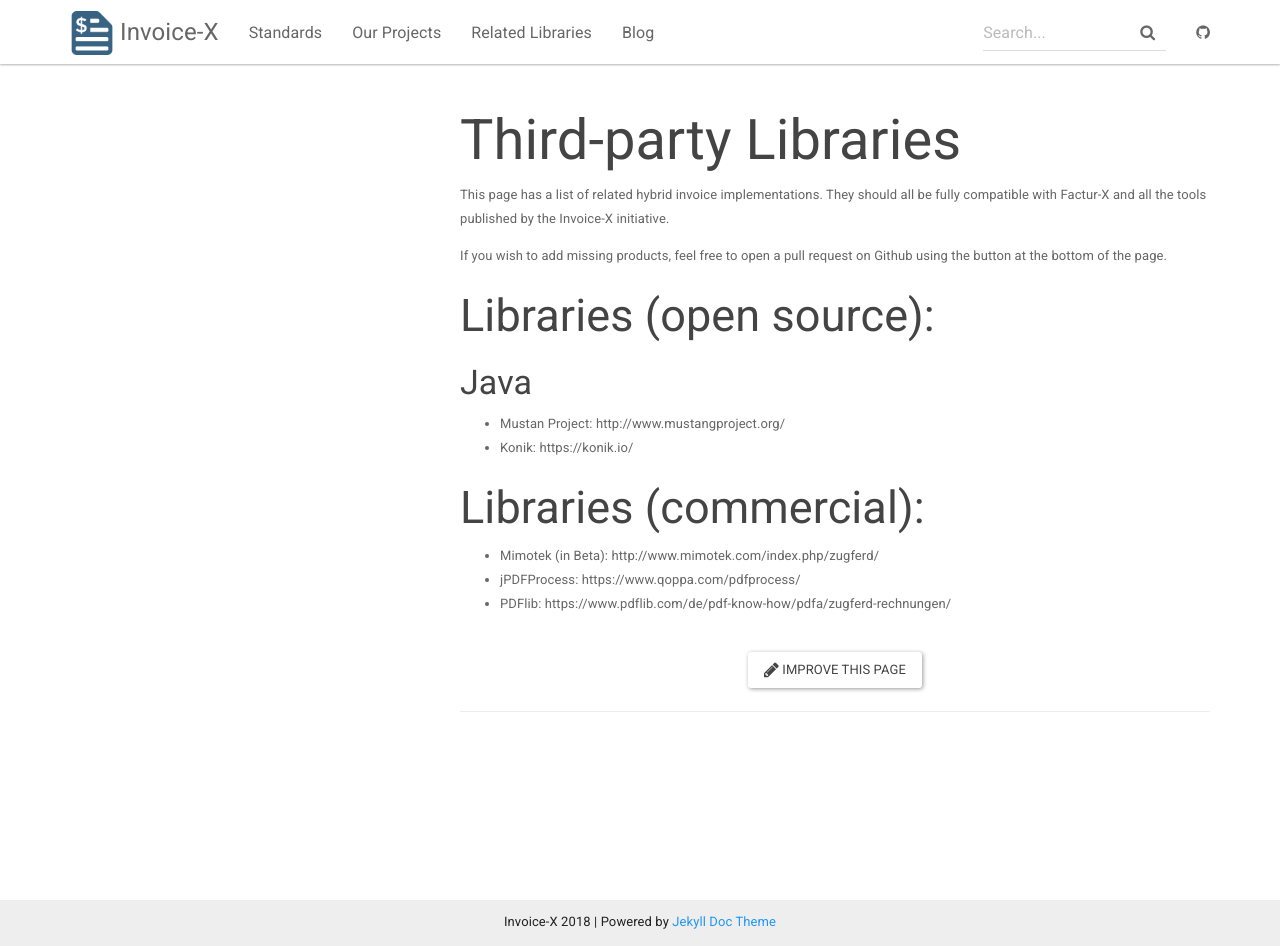
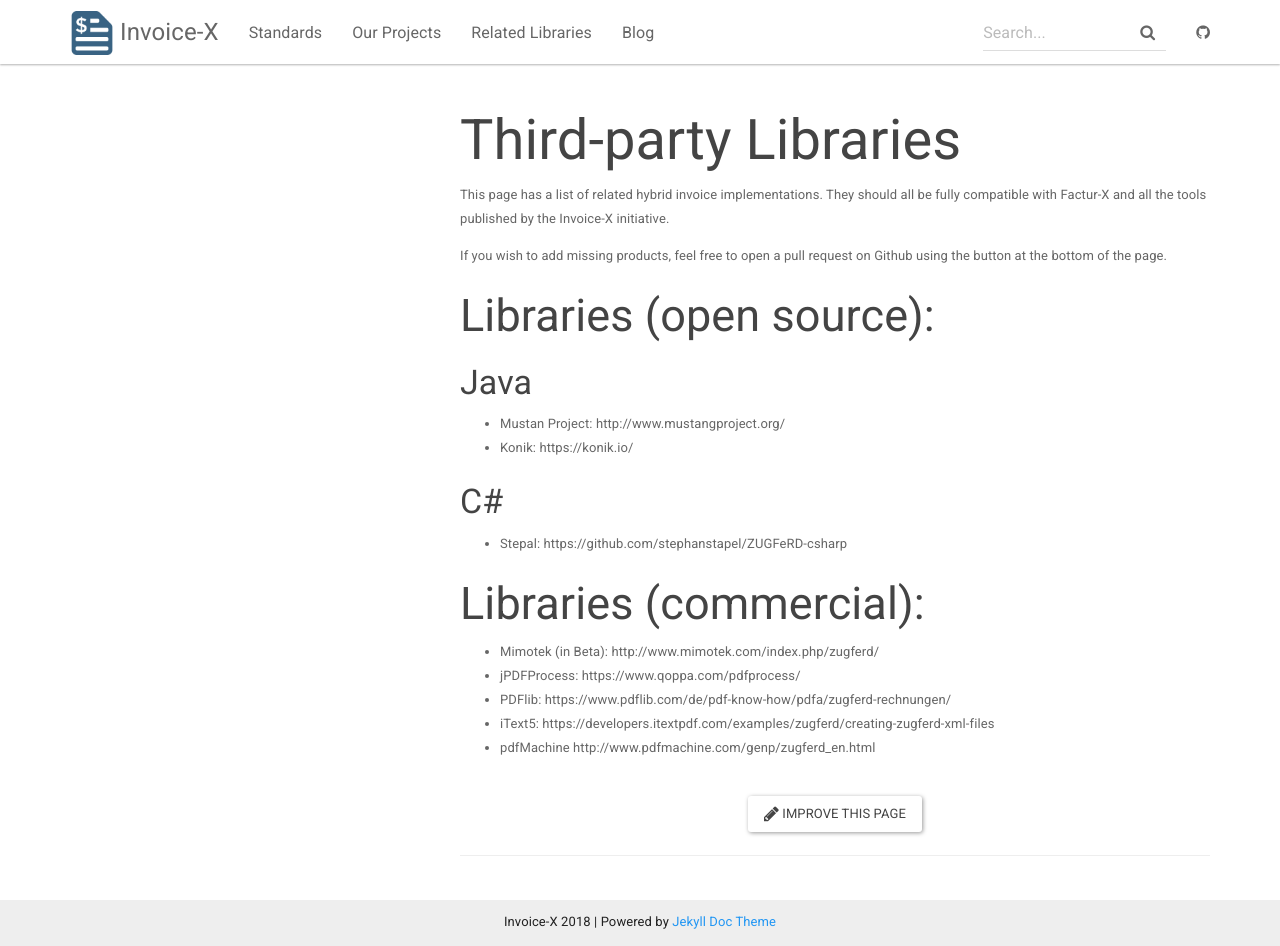
Before and after one commit to invoice-x/invoice-x.github.io, a Jekyll site: the page built from related.md, in a window 1280 px wide and 946 px high. Built offline with Jekyll 4.4.1, drawn with Linux system fonts in a browser that asks for light colours; nearby versions of some CDN libraries.

Commit message:
Add related projects, change factx project url.

```diff
--- a/index.html
+++ b/index.html
@@ -42,9 +42,9 @@
         <div class="col-sm-4">
             <h1 class="text-center"><i class="fa fa-code" aria-hidden="true"></i></h1>
             <h3 class="text-center">Create hybrid invoices with structured data</h3>
-            <p><b>Factur-X</b> (ZUGFeRD 2.0) is a container standard for embedding a XML representation (UBL, EN 16931 or another standard) of the invoice data.</p>
+            <p><b>Factur-X NG</b> (ZUGFeRD 2.0) is a container standard for embedding a XML representation (UBL, EN 16931 or another standard) of the invoice data.</p>
             <p class="text-center">
-                <a class="btn btn-secondary btn-md" href="https://github.com/invoice-x/factur-x" role="button">Learn more</a>
+                <a class="btn btn-secondary btn-md" href="https://github.com/invoice-x/factur-x-ng" role="button">Learn more</a>
             </p>
         </div>
         <div class="col-sm-4">
--- a/related.md
+++ b/related.md
@@ -14,7 +14,12 @@
 - Mustan Project: http://www.mustangproject.org/
 - Konik: https://konik.io/
 
+### C#
+- Stepal: https://github.com/stephanstapel/ZUGFeRD-csharp
+
 ## Libraries (commercial):
 - Mimotek (in Beta): http://www.mimotek.com/index.php/zugferd/
 - jPDFProcess: https://www.qoppa.com/pdfprocess/
 - PDFlib: https://www.pdflib.com/de/pdf-know-how/pdfa/zugferd-rechnungen/
+- iText5: https://developers.itextpdf.com/examples/zugferd/creating-zugferd-xml-files
+- pdfMachine http://www.pdfmachine.com/genp/zugferd_en.html
```
Also changed, not shown: projects.md (+1 -1 lines).
